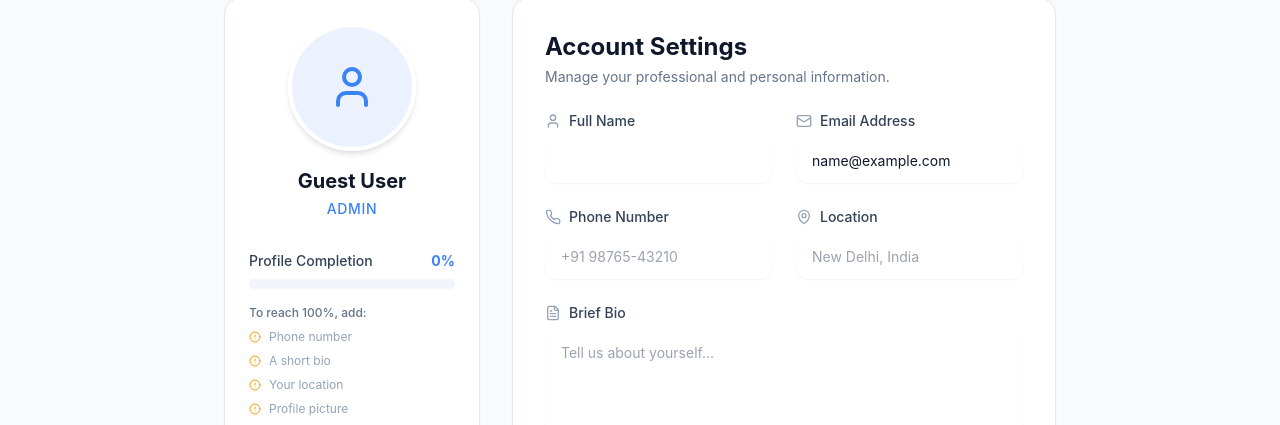
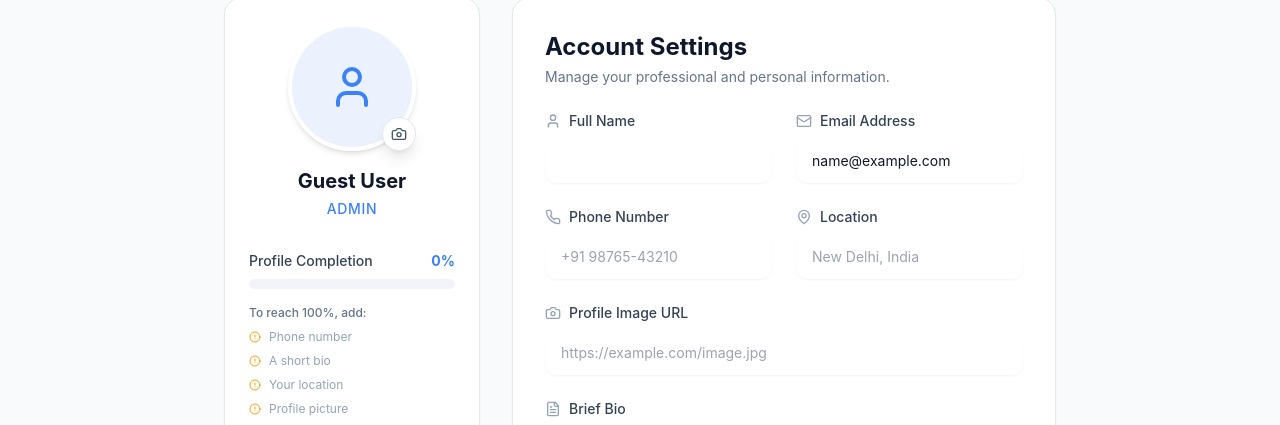
Before and after one commit to ayushgigras/diagnoai, a React app in the folder frontend/: page /profile in a window 1280 px wide. Shown: the part 107-532 px from the top of the page. Built offline with nearby package versions, Linux system fonts and the light colour scheme; no server answers; sample sign-in values are in the browser's storage; the HTML template or start-up script is replaced by a standard one.

Commit message:
feat: Implement user authentication and profile management, including registration, login, and profile image upload.

```diff
--- a/frontend/src/pages/Profile.tsx
+++ b/frontend/src/pages/Profile.tsx
@@ -1,4 +1,4 @@
-import React, { useState, useMemo } from 'react';
+import React, { useState, useMemo, useEffect, useRef } from 'react';
 import useAuthStore from '../store/useAuthStore';
 import api from '../services/api';
 import {
@@ -32,6 +32,31 @@ export default function Profile() {
 
     const [status, setStatus] = useState<{ type: 'success' | 'error', message: string } | null>(null);
     const [loading, setLoading] = useState(false);
+    const [uploading, setUploading] = useState(false);
+    const fileInputRef = useRef<HTMLInputElement>(null);
+
+    // Sync form with user state when it changes
+    useEffect(() => {
+        if (user) {
+            setFormData({
+                full_name: user.full_name || '',
+                email: user.email || '',
+                phone: user.phone || '',
+                bio: user.bio || '',
+                location: user.location || '',
+                specialization: user.specialization || '',
+                profile_image_url: user.profile_image_url || ''
+            });
+        }
+    }, [user]);
+
+    // Auto-clear status message
+    useEffect(() => {
+        if (status) {
+            const timer = setTimeout(() => setStatus(null), 5000);
+            return () => clearTimeout(timer);
+        }
+    }, [status]);
 
     // Completion percentage logic
     const completionData = useMemo(() => {
@@ -79,6 +104,36 @@ export default function Profile() {
         }
     };
 
+    const handleImageUpload = async (e: React.ChangeEvent<HTMLInputElement>) => {
+        const file = e.target.files?.[0];
+        if (!file) return;
+
+        // Basic validation
+        if (file.size > 10 * 1024 * 1024) {
+            setStatus({ type: 'error', message: 'File size exceeds 10MB limit.' });
+            return;
+        }
+
+        const formDataUpload = new FormData();
+        formDataUpload.append('file', file);
+
+        setUploading(true);
+        setStatus(null);
+        try {
+            const res = await api.post('/auth/profile-image', formDataUpload, {
+                headers: {
+                    'Content-Type': 'multipart/form-data',
+                },
+            });
+            updateUser(res.data.user);
+            setStatus({ type: 'success', message: 'Profile picture updated!' });
+        } catch (err: any) {
+            setStatus({ type: 'error', message: err.response?.data?.detail || 'Failed to upload image' });
+        } finally {
+            setUploading(false);
+        }
+    };
+
     return (
         <div className="max-w-4xl mx-auto px-4 sm:px-6 lg:px-8 py-10">
             <div className="grid grid-cols-1 lg:grid-cols-3 gap-8">
@@ -97,8 +152,24 @@ export default function Profile() {
                                 ) : (
                                     <UserIcon className="w-12 h-12 text-primary" />
                                 )}
+                                {uploading && (
+                                    <div className="absolute inset-0 rounded-full bg-black/40 flex items-center justify-center">
+                                        <Loader2 className="w-8 h-8 text-white animate-spin" />
+                                    </div>
+                                )}
                             </div>
-                            <button className="absolute bottom-0 right-0 bg-white dark:bg-slate-800 p-2 rounded-full shadow-lg border border-slate-200 dark:border-slate-700 opacity-0 group-hover:opacity-100 transition-opacity">
+                            <input
+                                type="file"
+                                ref={fileInputRef}
+                                onChange={handleImageUpload}
+                                className="hidden"
+                                accept="image/*"
+                            />
+                            <button
+                                onClick={() => fileInputRef.current?.click()}
+                                disabled={uploading}
+                                className="absolute bottom-0 right-0 bg-white dark:bg-slate-800 p-2 rounded-full shadow-lg border border-slate-200 dark:border-slate-700 hover:bg-slate-50 dark:hover:bg-slate-700 transition-colors"
+                            >
                                 <Camera className="w-4 h-4 text-slate-600" />
                             </button>
                         </div>
@@ -229,6 +300,19 @@ export default function Profile() {
                                         className="w-full rounded-xl border-slate-200 dark:border-slate-800 bg-white dark:bg-slate-900 shadow-sm focus:border-primary focus:ring-primary dark:text-white sm:text-sm py-3 px-4"
                                     />
                                 </div>
+                                <div className="md:col-span-2">
+                                    <label className="block text-sm font-medium text-slate-700 dark:text-slate-300 mb-2 flex items-center gap-2">
+                                        <Camera className="w-4 h-4 text-slate-400" /> Profile Image URL
+                                    </label>
+                                    <input
+                                        name="profile_image_url"
+                                        type="text"
+                                        value={formData.profile_image_url}
+                                        onChange={handleChange}
+                                        placeholder="https://example.com/image.jpg"
+                                        className="w-full rounded-xl border-slate-200 dark:border-slate-800 bg-white dark:bg-slate-900 shadow-sm focus:border-primary focus:ring-primary dark:text-white sm:text-sm py-3 px-4"
+                                    />
+                                </div>
                             </div>
 
                             {user?.role === 'doctor' && (
--- a/frontend/src/store/useAuthStore.ts
+++ b/frontend/src/store/useAuthStore.ts
@@ -5,6 +5,12 @@ interface User {
     email: string;
     full_name: string;
     role: "admin" | "doctor" | "patient";
+    phone?: string;
+    bio?: string;
+    location?: string;
+    specialization?: string;
+    profile_image_url?: string;
+    is_active: boolean;
 }
 
 interface AuthState {
```
Also changed, not shown: 2 other files (tests, documents, lock files or other folders).
